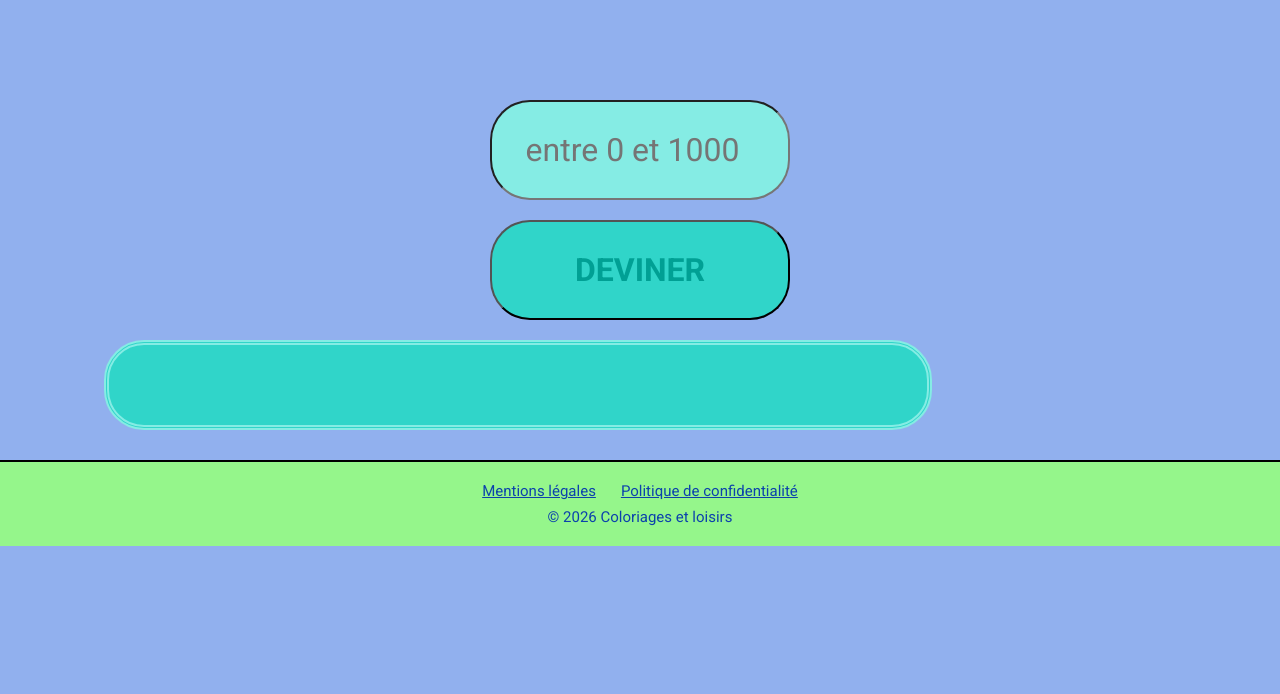
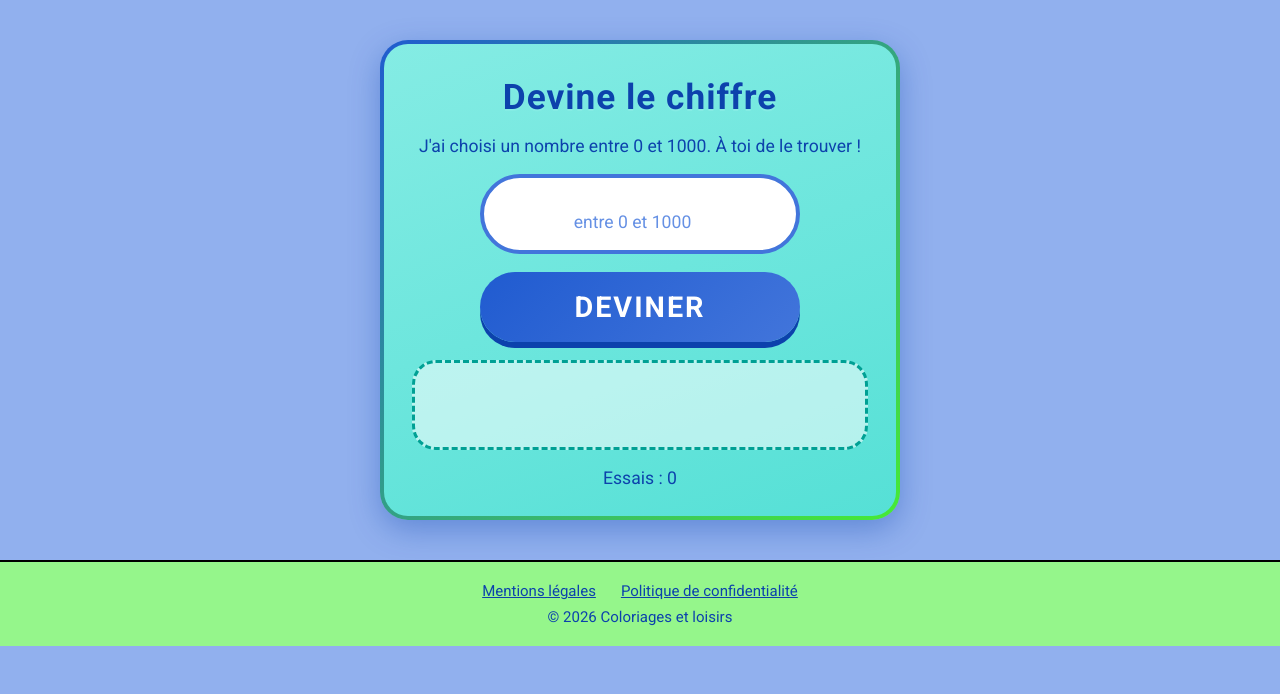
Before and after one commit to franckyy/site-dessins, a PHP site: page /devineChiffre.php in a window 1280 px wide. Shown: the part 106-800 px from the top of the page. Run offline with PHP 8.4, Linux system fonts and the light colour scheme.

Commit message:
Modification de l’esthétique du jeu « Devine chiffre » sans modifier les règles du jeu

```diff
--- a/devineChiffre.css
+++ b/devineChiffre.css
@@ -1,45 +1,154 @@
+/* ===== Devine le chiffre : palette du site =====
+   Turquoise : 85ECE4 · 55E0D6 · 30D5C9 · 0CC9BB · 00A094
+   Bleu      : 91B0EE · 6590E4 · 4275DB · 205BD0 · 0C42AC
+   Vert      : 95F68B · 6AF05C · 46EB35 · 22E50E · 14D200
+*/
+.containerDC {
+    --tq1: #85ECE4; --tq2: #55E0D6; --tq3: #30D5C9; --tq4: #0CC9BB; --tq5: #00A094;
+    --bl1: #91B0EE; --bl2: #6590E4; --bl3: #4275DB; --bl4: #205BD0; --bl5: #0C42AC;
+    --vt1: #95F68B; --vt2: #6AF05C; --vt3: #46EB35; --vt4: #22E50E; --vt5: #14D200;
+
+    max-width: 520px;
+    margin: 40px auto;
+    padding: 32px 28px 28px;
+    display: flex;
+    flex-direction: column;
+    align-items: center;
+    gap: 18px;
+    text-align: center;
+    background: linear-gradient(160deg, var(--tq1) 0%, var(--tq2) 100%);
+    border: 4px solid transparent;
+    border-radius: 28px;
+    /* bordure dégradé bleu -> vert */
+    background-image:
+        linear-gradient(160deg, var(--tq1), var(--tq2)),
+        linear-gradient(135deg, var(--bl4), var(--vt3));
+    background-origin: border-box;
+    background-clip: padding-box, border-box;
+    box-shadow: 0 10px 30px rgba(12, 66, 172, 0.35);
+}
+
+.titreDC {
+    font-size: 2.2rem;
+    font-weight: 900;
+    letter-spacing: 1px;
+    color: var(--bl5);
+    text-shadow: 0 2px 0 var(--tq1);
+}
+
+.consigneDC {
+    font-size: 1.1rem;
+    color: var(--bl5);
+}
+
+/* Champ de saisie */
 .champsJeuDC {
-    width: 300px;
-    height: 100px;
-}
-.containerDC {
-    display: grid;
-    grid-template-columns: repeat(5, 1fr);
-    grid-auto-rows: minmax(100px, auto);
+    width: 100%;
+    max-width: 320px;
 }
 #chiffreUser {
+    height: 80px;
     text-align: center;
-    font-size: 2rem;
-    grid-column: 3;
-    grid-row: 2;
+    font-size: 2.4rem;
+    font-weight: 700;
+    color: var(--bl5);
+    background-color: #fff;
+    border: 4px solid var(--bl3);
     border-radius: 40px;
-    color: var(--colorTextInput);
-    background-color: var(--colorBackInput);
+    outline: none;
+    transition: border-color 0.3s, box-shadow 0.3s;
 }
-#btnDeviner {
-    font-size: 2rem;
-    margin-top: 20px;
-    grid-column: 3;
-    grid-row: 3;
-    font-weight: 700;
-    background-color: var(--colorBackButton);
-    color: var(--colorTextSelectTheme);
-    border-radius: 40px;
+#chiffreUser::placeholder {
+    font-size: 1.1rem;
+    font-weight: 400;
+    color: var(--bl2);
+}
+#chiffreUser:focus {
+    border-color: var(--vt4);
+    box-shadow: 0 0 0 6px rgba(70, 235, 53, 0.35);
 }
 
+/* Bouton */
+#btnDeviner {
+    height: 70px;
+    font-size: 1.8rem;
+    font-weight: 900;
+    letter-spacing: 2px;
+    color: #fff;
+    background: linear-gradient(135deg, var(--bl4), var(--bl3));
+    border: none;
+    border-radius: 40px;
+    cursor: pointer;
+    box-shadow: 0 6px 0 var(--bl5);
+    transition: transform 0.15s, box-shadow 0.15s, background 0.3s;
+}
+#btnDeviner:hover {
+    background: linear-gradient(135deg, var(--vt5), var(--vt3));
+    color: var(--bl5);
+    box-shadow: 0 6px 0 var(--tq5);
+}
+#btnDeviner:active {
+    transform: translateY(5px);
+    box-shadow: 0 1px 0 var(--tq5);
+}
+#btnDeviner:focus-visible {
+    outline: 4px solid var(--vt4);
+    outline-offset: 3px;
+}
+
+/* Zone de message */
 #textareaDC {
-    font-size: 2.1rem;
-    font-weight: 600;
-    margin-top: 20px;
-    background-color: var(--colorBackButton);
-    color: var(--colorTextP);
-    grid-column: 1/5;
-    grid-row: 4;
-    border-radius: 40px;
-    margin-left: 10%;
-    margin-right: 10%;
-    text-align: center;
-    line-height: 220%;
-    border: thick double var(--colorBackInput);
-    height: 90%;
+    width: 100%;
+    min-height: 90px;
+    display: flex;
+    align-items: center;
+    justify-content: center;
+    padding: 10px 16px;
+    font-size: 1.7rem;
+    font-weight: 700;
+    line-height: 1.3;
+    color: var(--bl5);
+    background-color: rgba(255, 255, 255, 0.55);
+    border: 3px dashed var(--tq5);
+    border-radius: 24px;
+    transition: background-color 0.3s, color 0.3s, border-color 0.3s;
 }
+#textareaDC.etat-grand {
+    background-color: var(--bl4);
+    color: #fff;
+    border: 3px solid var(--bl5);
+}
+#textareaDC.etat-petit {
+    background-color: var(--tq5);
+    color: #fff;
+    border: 3px solid var(--tq4);
+}
+#textareaDC.etat-gagne {
+    background-color: var(--vt1);
+    color: var(--bl5);
+    border: 3px solid var(--vt5);
+    animation: pulseDC 0.6s ease-in-out 3;
+}
+#textareaDC.etat-info {
+    background-color: var(--bl1);
+    color: var(--bl5);
+    border: 3px solid var(--bl3);
+}
+
+#essaisDC {
+    font-size: 1.1rem;
+    font-weight: 500;
+    color: var(--bl5);
+}
+
+@keyframes pulseDC {
+    0%, 100% { transform: scale(1); }
+    50%      { transform: scale(1.05); }
+}
+
+/* Petits écrans */
+@media screen and (max-width: 560px) {
+    .containerDC { margin: 20px 10px; padding: 24px 16px; }
+    .titreDC { font-size: 1.7rem; }
+    #textareaDC { font-size: 1.3rem; }
+}
--- a/devineChiffre.js
+++ b/devineChiffre.js
@@ -1,29 +1,65 @@
 let aDeviner = generateChiffreRand();
+let essais = 0;
+let timers = [];
 
 function generateChiffreRand() {
     return Math.floor(Math.random() * 1001); // entre 0 et 1000
 }
 
+// Affiche un message et applique la couleur correspondant à l'état
+function afficher(texte, etat) {
+    const zone = document.getElementById("textareaDC");
+    zone.textContent = texte;
+    zone.className = etat ? "etat-" + etat : "";
+}
+
+function majEssais() {
+    document.getElementById("essaisDC").textContent = "Essais : " + essais;
+}
+
 function verifyChiffre() {
-    const zone = document.getElementById("textareaDC");
-    const n = parseInt(document.getElementById("chiffreUser").value, 10);
+    const champ = document.getElementById("chiffreUser");
+    const n = parseInt(champ.value, 10);
+
+    // On annule les messages programmés après une victoire
+    timers.forEach(clearTimeout);
+    timers = [];
 
     // Saisie vide, texte ou hors limites
     if (isNaN(n) || n < 0 || n > 1000) {
-        zone.textContent = "Entre un nombre entre 0 et 1000";
+        afficher("Entre un nombre entre 0 et 1000", "info");
         return;
     }
 
+    essais++;
+    majEssais();
+
     if (n > aDeviner) {
-        zone.textContent = "chiffre trop grand";
+        afficher("Trop grand ! ▼", "grand");
     } else if (n < aDeviner) {
-        zone.textContent = "chiffre trop petit";
+        afficher("Trop petit ! ▲", "petit");
     } else {
         const trouve = aDeviner;
-        zone.textContent = "Bravo !!!";
+        const nbEssais = essais;
+        afficher("Bravo !!!", "gagne");
         aDeviner = generateChiffreRand();
-        setTimeout(() => { zone.textContent = "Vous avez deviné le chiffre : " + trouve; }, 3000);
-        setTimeout(() => { zone.textContent = "Un nouveau nombre a été généré !"; }, 6000);
-        setTimeout(() => { zone.textContent = ""; }, 9000);
+        essais = 0;
+        timers.push(setTimeout(() => {
+            afficher("Trouvé : " + trouve + " en " + nbEssais + " essai" + (nbEssais > 1 ? "s" : ""), "gagne");
+        }, 3000));
+        timers.push(setTimeout(() => {
+            afficher("Un nouveau nombre a été généré !", "info");
+            majEssais();
+        }, 6000));
+        timers.push(setTimeout(() => { afficher("", ""); }, 9000));
     }
+
+    champ.select();
 }
+
+// Touche Entrée = DEVINER
+document.getElementById("chiffreUser").addEventListener("keydown", (e) => {
+    if (e.key === "Enter") {
+        verifyChiffre();
+    }
+});
--- a/devineChiffre.php
+++ b/devineChiffre.php
@@ -7,14 +7,19 @@ require 'head.php';
 
 <?php require 'header.php';?>
 
-<div class="containerDC">
+<main class="containerDC">
+    <h2 class="titreDC">Devine le chiffre</h2>
+    <p class="consigneDC">J'ai choisi un nombre entre 0 et 1000. À toi de le trouver !</p>
+
     <input class="champsJeuDC" id="chiffreUser" type="number" min="0" max="1000" name="chiffre" placeholder="entre 0 et 1000">
 
     <button class="champsJeuDC" id="btnDeviner" type="button" onclick="verifyChiffre()">DEVINER</button>
 
-    <p id="textareaDC"></p>
-</div>
+    <p id="textareaDC" role="status" aria-live="polite"></p>
+    <p id="essaisDC">Essais : 0</p>
+</main>
 
 <script src="./devineChiffre.js"></script>
+</body>
 
 <?php require 'footer.php';?>
```
